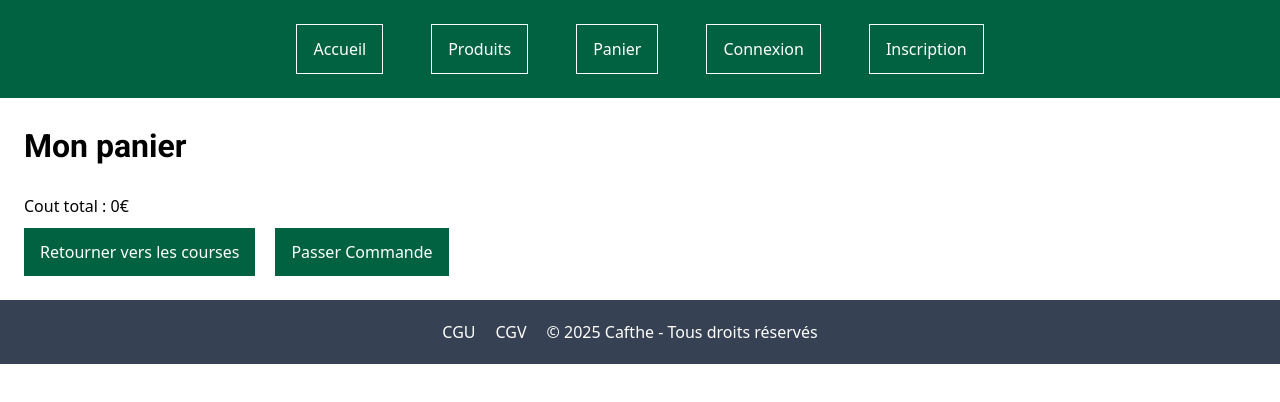
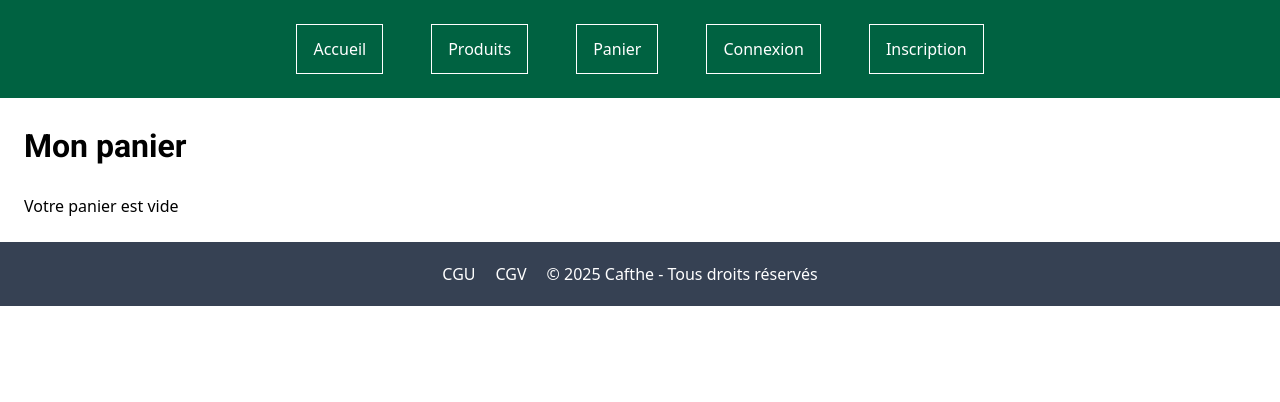
Before and after one commit to aurelienachard/ecommerce_cafthe, a React (Vite) app in the folder front-end/: page /panier in a window 1280 px wide. Shown: the top 402 px of the page. Built offline with nearby package versions, Linux system fonts and the light colour scheme.

Commit message:
feat: ajout bouton de diminution et augmentation du produit

```diff
--- a/front-end/src/components/panier.jsx
+++ b/front-end/src/components/panier.jsx
@@ -1,5 +1,11 @@
 import { useEffect, useState } from "react"
 import { useNavigate } from "react-router-dom"
+
+/*
+    ajout formulaire de connexion
+    ou ajout voir si le profil est connecte avant le paiement
+    pour redirection stripe host heberger
+*/
 
 const Panier = () => {
     const [panier, setPanier] = useState([])
@@ -29,6 +35,32 @@ const Panier = () => {
         navigate('/produits')
     }
 
+    const redirectConnexion = () => {
+        navigate('/connexion')
+    }
+
+    const augmenterArticle = (id) => {
+        const updatedPanier = panier.map(item => {
+            if (item.id === id) {
+                item.quantite += 1
+            }
+            return item
+        })
+        setPanier(updatedPanier)
+        localStorage.setItem("cart", JSON.stringify(updatedPanier))
+    }
+
+    const diminuerArticle = (id) => {
+        const updatedPanier = panier.map(item => {
+            if (item.id === id && item.quantite > 1) {
+                item.quantite -= 1
+            }
+            return item
+        })
+        setPanier(updatedPanier)
+        localStorage.setItem("cart", JSON.stringify(updatedPanier))
+    }
+
     const calculerPrixTotal = () => {
         return panier.reduce((total, item) => total + item.prix * item.quantite, 0)
     }
@@ -36,13 +68,22 @@ const Panier = () => {
     return (
         <div className="p-[24px]">
             <h1 className="font-bold font-[roboto] text-[32px] mb-[24px]">Mon panier</h1>
+
+            {panier.length === 0 ? (
+                <p>Votre panier est vide</p>
+            ) : (
+                <>
                     <div>
                         <form>
                             {panier.map(item =>
                                 <div key={item.id} className="flex justify-between items-center border p-[16px]">
                                     <p>{item.nom}</p>
                                     <p>{item.prix}€</p>
+
+                                    <button type="button" className="bg-gray-300 text-black py-[6px] px-[12px]" onClick={() => diminuerArticle(item.id)}>-</button>
                                     <p>{item.quantite}</p>
+                                    <button type="button" className="bg-gray-300 text-black py-[6px] px-[12px]" onClick={() => augmenterArticle(item.id, item.stock)}>+</button>
+
                                     <p>{item.quantiteGramme}</p>
                                     <button type="button" className="bg-red-400 text-white py-[12px] px-[16px]" onClick={() => supprimerArticle(item.id)}>Supprimer</button>
                                 </div>
@@ -54,10 +95,20 @@ const Panier = () => {
                         <div className="flex">
                             <p>Cout total : {calculerPrixTotal()}€</p>
                         </div>
+                    </div>
 
+                    <div className="border p-[10px] mt-[10px] mb-[10px]">
+                        <h2>Tu dois te donnecter pour passer commande</h2>
+                        <p>Connecte toi via ce bouton</p>
+                        <button onClick={redirectConnexion} className="border bg-blue-500 py-[12px] px-[16px] mt-[10px] text-white">Se connecter</button>
+                    </div>
+
+                    <div>
                         <button onClick={redirectPage} className="bg-green-principale text-white py-[12px] px-[16px]  mr-[20px]">Retourner vers les courses</button>
                         <button onClick={passerCommande} type="submit" className="bg-green-principale text-white py-[12px] px-[16px] mt-[10px]">Passer Commande</button>
                     </div>
+                </>
+            )}
         </div>
     )
 }
```
Lines whose indentation alone changed are shown as unchanged.
